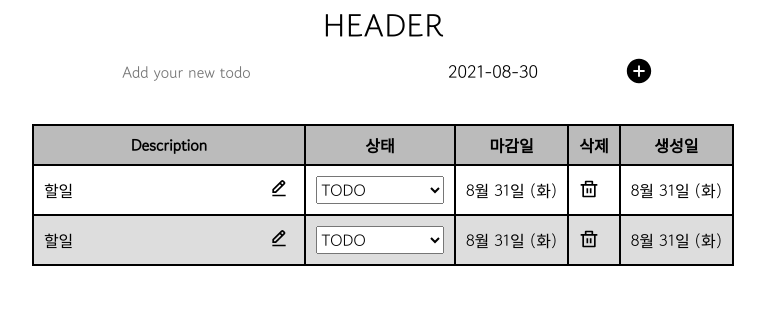
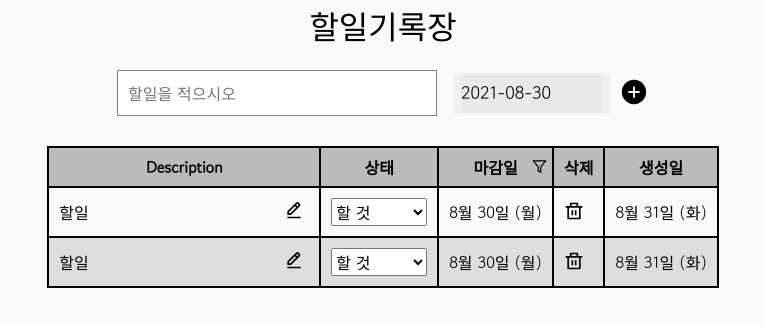
Before and after one commit to sunhwa508/AnotherTodo, a React (Create React App) app: page / in a window 1280 px wide. Shown: the top 326 px of the page, without its empty margins (257-1022 px from the left). Built offline with nearby package versions, Linux system fonts and the light colour scheme.

Commit message:
♻️[feat]마감일순 sort reducer 추가

```diff
--- a/src/components/AddTodoForm.tsx
+++ b/src/components/AddTodoForm.tsx
@@ -26,7 +26,7 @@ const AddTodoForm = () => {
     content: '',
     isCheck: false,
     createdAt: dateToString(new Date()),
-    deadLine: dateToString(new Date()),
+    deadLine: new Date(),
     status: Status.TODO,
   });
 
@@ -37,11 +37,11 @@ const AddTodoForm = () => {
   const inputRef = useRef<HTMLInputElement>(null);
   const onInputReset = () => {
     setInputValue({
-      id: '',
+      id: getRandomId(),
       content: '',
       isCheck: false,
       createdAt: dateToString(new Date()),
-      deadLine: dateToString(new Date()),
+      deadLine: new Date(),
       status: Status.TODO,
     });
     inputRef?.current?.focus();
@@ -61,7 +61,7 @@ const AddTodoForm = () => {
 
   const getConvertedDate = (date: Date) => {
     setSelectedDate(date);
-    setInputValue({ ...inputValue, deadLine: dateToString(date) });
+    setInputValue({ ...inputValue, deadLine: date });
   };
 
   return (
@@ -71,7 +71,7 @@ const AddTodoForm = () => {
           ref={inputRef}
           value={inputValue.content}
           name="content"
-          placeholder="Add your new todo"
+          placeholder="할일을 적으시오"
           onChange={(event) => handleChange(event)}
         />
         <DatePicker
@@ -106,13 +106,15 @@ const Form = styled.form`
   align-items: center;
   & .react-datepicker-wrapper,
   .react-datepicker__input-container input {
-    border: 0;
-    width: 10rem;
+    background-color: #dfdfdf69;
+    width: 150px;
     font-size: 1.1rem;
     margin-right: 1rem;
+    padding: 0 0.5rem;
   }
   & input {
     width: 20rem;
+    border: 1px solid gray;
     &:last-child {
       padding: 10px 0;
       border: 0;
--- a/src/components/AppLayout.tsx
+++ b/src/components/AppLayout.tsx
@@ -8,9 +8,11 @@ interface Props {
 
 const Layout = styled.div`
   display: flex;
-  justify-content: center;
+
   align-items: center;
+  min-height: 100vh;
   flex-direction: column;
+  background-color: #c5c2c21a;
 `;
 
 const AppLayout = ({ children }: Props) => (
--- a/src/components/Header.tsx
+++ b/src/components/Header.tsx
@@ -8,10 +8,11 @@ const Wrapper = styled.div`
   height: 50px;
   display: fixed;
   width: 100vw;
-  font-size: 2rem; ;
+  font-size: 2rem;
+  margin-bottom: 20px;
 `;
 const Header = () => {
-  return <Wrapper>HEADER</Wrapper>;
+  return <Wrapper>할일기록장</Wrapper>;
 };
 
 export { Header };
--- a/src/components/TodoItem.tsx
+++ b/src/components/TodoItem.tsx
@@ -6,6 +6,8 @@ import { editTodoRequest, removeTodoRequest, showToast } from 'store/actions/act
 import { Status } from 'utils/types';
 import { BiEditAlt, BiSave } from 'react-icons/bi';
 import { RiDeleteBinLine } from 'react-icons/ri';
+import { STATUS_NAME } from 'utils/constants';
+import { dateToString } from 'utils/commons';
 
 interface IstyleProps {
   done: boolean;
@@ -37,7 +39,6 @@ interface Props {
 }
 const TodoItem = ({ todo }: Props) => {
   const dispatch = useDispatch();
-  const [editText, setEditText] = useState(todo);
   const [editMode, setEditMode] = useState(false);
   const [inputValue, setInputValue] = useState<ITodo>({
     id: todo.id,
@@ -52,11 +53,6 @@ const TodoItem = ({ todo }: Props) => {
     dispatch(removeTodoRequest(data));
     dispatch(showToast({ showToast: true, title: '🔥', desc: '삭제가 완료 되었습니다' }));
   };
-  const onChange = (event: React.ChangeEvent<HTMLInputElement>) => {
-    const { name, checked } = event.target;
-    setInputValue({ ...inputValue, [name]: checked });
-  };
-
   const handleChange = (event: React.ChangeEvent<HTMLSelectElement | HTMLInputElement>) => {
     setInputValue({ ...inputValue, [event.target.name]: event.target.value });
     dispatch(editTodoRequest({ ...inputValue, [event.target.name]: event.target.value }));
@@ -68,11 +64,15 @@ const TodoItem = ({ todo }: Props) => {
     }
     setEditMode((prev) => !prev);
   };
-
+  const listOfStatus = [
+    STATUS_NAME[Status.TODO],
+    STATUS_NAME[Status.IN_PROGRESS],
+    STATUS_NAME[Status.DONE],
+  ];
   return (
     <>
       {editMode ? (
-        <StyledTd done={todo.status === 'DONE'}>
+        <StyledTd done={todo.status === '다한 것'}>
           <input
             value={todo.content}
             name="content"
@@ -84,7 +84,7 @@ const TodoItem = ({ todo }: Props) => {
           </button>
         </StyledTd>
       ) : (
-        <StyledTd done={todo.status === 'DONE'}>
+        <StyledTd done={todo.status === '다한 것'}>
           <div>{todo.content}</div>
           {!(todo.status === 'DONE') && (
             <button type="button" onClick={onClickEdit}>
@@ -94,8 +94,13 @@ const TodoItem = ({ todo }: Props) => {
         </StyledTd>
       )}
       <td>
-        <select value={inputValue.status} id="status" name="status" onChange={(e) => handleChange(e)}>
-          {[Status.TODO, Status.IN_PROGRESS, Status.DONE].map((status: string, index: number) => {
+        <select
+          value={inputValue.status}
+          id="status"
+          name="status"
+          onChange={(e) => handleChange(e)}
+        >
+          {listOfStatus.map((status: string, index: number) => {
             return (
               <option key={status} defaultValue={inputValue.status} value={status}>
                 {status}
@@ -104,20 +109,7 @@ const TodoItem = ({ todo }: Props) => {
           })}
         </select>
       </td>
-      <td>{todo.deadLine}</td>
-      {/* <td className="td_center">
-        <input
-          onChange={(e) => {
-            onChange(e);
-          }}
-          key={todo.id}
-          id={todo.id}
-          type="checkbox"
-          name="isCheck"
-          checked={inputValue.isCheck}
-        />
-        <label htmlFor={todo.id}>{}</label>
-      </td> */}
+      <td>{dateToString(todo.deadLine)}</td>
       <td>
         <button onClick={() => removeTodo(todo)} type="button">
           <RiDeleteBinLine size={20} />
--- a/src/components/TodoList.tsx
+++ b/src/components/TodoList.tsx
@@ -1,9 +1,11 @@
-import React from 'react';
-import { useSelector } from 'react-redux';
+import React, { useState } from 'react';
+import { useSelector, useDispatch } from 'react-redux';
 import { ITodo } from 'utils/types';
 import { TodoItem } from 'components';
 import styled from 'styled-components';
 import { Loader } from 'components';
+import { FiFilter } from 'react-icons/fi';
+import { sortByDeadlineRequest } from 'store/actions/action';
 
 interface IstyleProps {
   done: boolean;
@@ -32,13 +34,23 @@ const Wrapper = styled.table`
     background-color: #ddd;
   }
 `;
-const Title = styled.tr`
-  background-color: #f1cfcf;
+const StyledTh = styled.th`
+  position: relative;
+  & button {
+    position: absolute;
+    right: 5px;
+  }
 `;
 function TodoList() {
+  const [sortType, setSortType] = useState(true);
   const { todos } = useSelector((state: any) => state.todoReducer);
   const { removeTodoLoading } = useSelector((state: any) => state.todoReducer);
+  const dispatch = useDispatch();
 
+  const onClickFilter = () => {
+    setSortType((prev) => !prev);
+    dispatch(sortByDeadlineRequest(sortType));
+  };
   return (
     <>
       <Wrapper>
@@ -46,14 +58,23 @@ function TodoList() {
           <tr className="table_header">
             <th>Description</th>
             <th>상태</th>
-            <th>마감일</th>
+            <StyledTh>
+              마감일
+              <button type="button" onClick={onClickFilter}>
+                <FiFilter size={15} />
+              </button>
+            </StyledTh>
             <th>삭제</th>
             <th>생성일</th>
           </tr>
         </thead>
         <tbody>
           {todos.todoList.map((todo: ITodo, index: number) => (
-            <StyledTr key={todo.id} done={todo.status === 'DONE'} className={index % 2 !== 0 ? 'odd_color' : ''}>
+            <StyledTr
+              key={todo.id}
+              done={todo.status === '다한 것'}
+              className={index % 2 !== 0 ? 'odd_color' : ''}
+            >
               <TodoItem todo={todo} />
             </StyledTr>
           ))}
--- a/src/store/actions/action.ts
+++ b/src/store/actions/action.ts
@@ -16,6 +16,9 @@ export const REMOVE_TODO_FAILURE = 'REMOVE_TODOS_FAILURE';
 export const EDIT_TODO_REQUEST = 'EDIT_TODOS_REQUEST';
 export const EDIT_TODO_SUCCESS = 'EDIT_TODOS_SUCCESS';
 export const EDIT_TODO_FAILURE = 'EDIT_TODOS_FAILURE';
+
+export const SORT_BY_DEADLINE_REQUEST = 'SORT_BY_DEADLINE_REQUEST';
+export const SORT_BY_DEADLINE_SUCCESS = 'SORT_BY_DEADLINE_SUCCESS';
 
 export const SHOW_TOAST = 'SHOW_TOAST';
 export const CLOSE_TOAST = 'CLOSE_TOAST';
@@ -44,7 +47,12 @@ export function editTodoRequest(data: ITodo) {
     data,
   };
 }
-
+export function sortByDeadlineRequest(data: boolean) {
+  return {
+    type: SORT_BY_DEADLINE_REQUEST,
+    data,
+  };
+}
 export const showToast = (data: InitialToastProps) => {
   return { type: SHOW_TOAST, data };
 };
--- a/src/store/reducers/todoReducer.ts
+++ b/src/store/reducers/todoReducer.ts
@@ -2,7 +2,6 @@ import produce from 'immer';
 import { AnyAction } from 'redux';
 import * as TYPES from '../actions/action';
 import { ITodoList, Status } from '../../utils/types';
-import { timelineEnd } from 'console';
 
 export interface InitialTodosProps {
   todos: ITodoList;
@@ -18,6 +17,8 @@ export interface InitialTodosProps {
   editTodoLoading: boolean;
   editTodoDone: boolean;
   editTodoError: boolean | null;
+  sortByDeadlineLoading: boolean;
+  sortByDeadlineDone: boolean;
 }
 
 const initialTodosState: InitialTodosProps = {
@@ -29,7 +30,7 @@ const initialTodosState: InitialTodosProps = {
         content: '할일',
         isCheck: true,
         createdAt: '8월 31일 (화)',
-        deadLine: '8월 31일 (화)',
+        deadLine: new Date(),
         status: Status.TODO,
       },
       {
@@ -37,7 +38,7 @@ const initialTodosState: InitialTodosProps = {
         content: '할일',
         isCheck: true,
         createdAt: '8월 31일 (화)',
-        deadLine: '8월 31일 (화)',
+        deadLine: new Date(),
         status: Status.TODO,
       },
     ],
@@ -54,6 +55,8 @@ const initialTodosState: InitialTodosProps = {
   editTodoLoading: false,
   editTodoDone: false,
   editTodoError: null,
+  sortByDeadlineLoading: false,
+  sortByDeadlineDone: false,
 };
 
 const todoReducer = (state = initialTodosState, action: AnyAction) => {
@@ -117,6 +120,19 @@ const todoReducer = (state = initialTodosState, action: AnyAction) => {
         draft.editTodoLoading = false;
         draft.editTodoError = action.error;
         break;
+      case TYPES.SORT_BY_DEADLINE_REQUEST:
+        draft.sortByDeadlineLoading = true;
+        draft.sortByDeadlineDone = false;
+        break;
+      case TYPES.SORT_BY_DEADLINE_SUCCESS:
+        draft.sortByDeadlineLoading = false;
+        draft.sortByDeadlineDone = true;
+        draft.todos.todoList.sort((a, b) => {
+          return action.data
+            ? new Date(a.deadLine).getTime() - new Date(b.deadLine).getTime()
+            : new Date(b.deadLine).getTime() - new Date(a.deadLine).getTime();
+        });
+        break;
       default:
         return state;
     }
--- a/src/store/sagas/todo.ts
+++ b/src/store/sagas/todo.ts
@@ -14,6 +14,8 @@ import {
   EDIT_TODO_REQUEST,
   EDIT_TODO_SUCCESS,
   EDIT_TODO_FAILURE,
+  SORT_BY_DEADLINE_REQUEST,
+  SORT_BY_DEADLINE_SUCCESS,
 } from 'store/actions/action';
 import { BASE_URL } from 'utils/constants';
 import { InitialTodosProps } from 'store/reducers/todoReducer';
@@ -88,6 +90,18 @@ export function* editTodo(action: AnyAction) {
   }
 }
 
+export function* sortByDeadline(action: AnyAction) {
+  // const { data } = yield call(loadTodosAPI);
+  try {
+    yield put({
+      type: SORT_BY_DEADLINE_SUCCESS,
+      data: action.data,
+    });
+  } catch (error) {
+    throw new Error('sorting ERROR');
+  }
+}
+
 function* watchLoadTodos() {
   yield takeLatest(LOAD_TODOS_REQUEST, loadTodos);
 }
@@ -103,7 +117,16 @@ function* watchRemoveTodo() {
 function* watchEditTodo() {
   yield takeLatest(EDIT_TODO_REQUEST, editTodo);
 }
+function* watchSortByDeadline() {
+  yield takeLatest(SORT_BY_DEADLINE_REQUEST, sortByDeadline);
+}
 
 export default function* todosSaga() {
-  yield all([fork(watchLoadTodos), fork(watchAddTodo), fork(watchRemoveTodo), fork(watchEditTodo)]);
+  yield all([
+    fork(watchLoadTodos),
+    fork(watchAddTodo),
+    fork(watchRemoveTodo),
+    fork(watchEditTodo),
+    fork(watchSortByDeadline),
+  ]);
 }
--- a/src/utils/constants.ts
+++ b/src/utils/constants.ts
@@ -1 +1,7 @@
 export const BASE_URL = 'http://dummy-server.io';
+
+export const STATUS_NAME = {
+  TODO: '할 것',
+  IN_PROGRESS: '진행중인것',
+  DONE: '다한 것',
+};
--- a/src/utils/types.ts
+++ b/src/utils/types.ts
@@ -14,6 +14,6 @@ export interface ITodo {
   content: string;
   isCheck: boolean;
   createdAt: string;
-  deadLine: string;
+  deadLine: string | Date;
   status: string;
 }
```
Also changed, not shown: src/store/actions/index.ts (+10 -1 lines), 1 other file (tests, documents, lock files or other folders).
